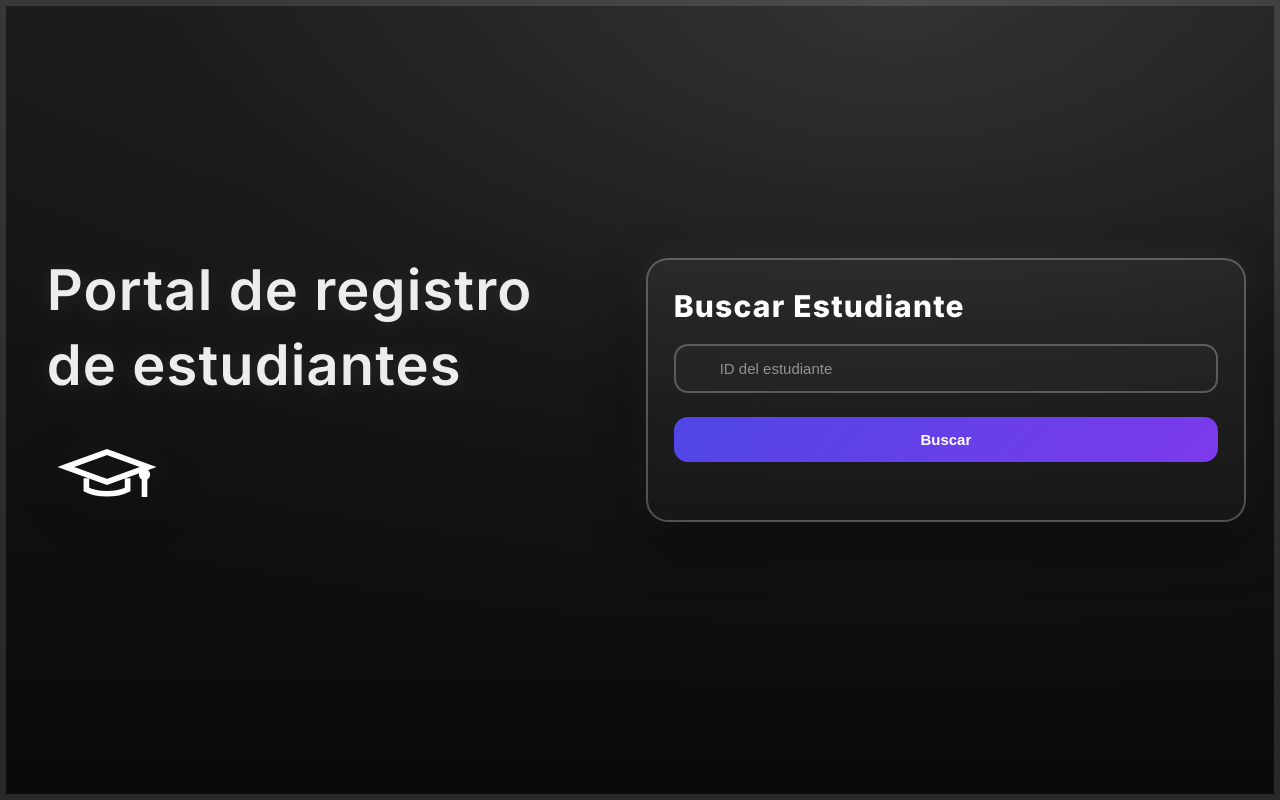
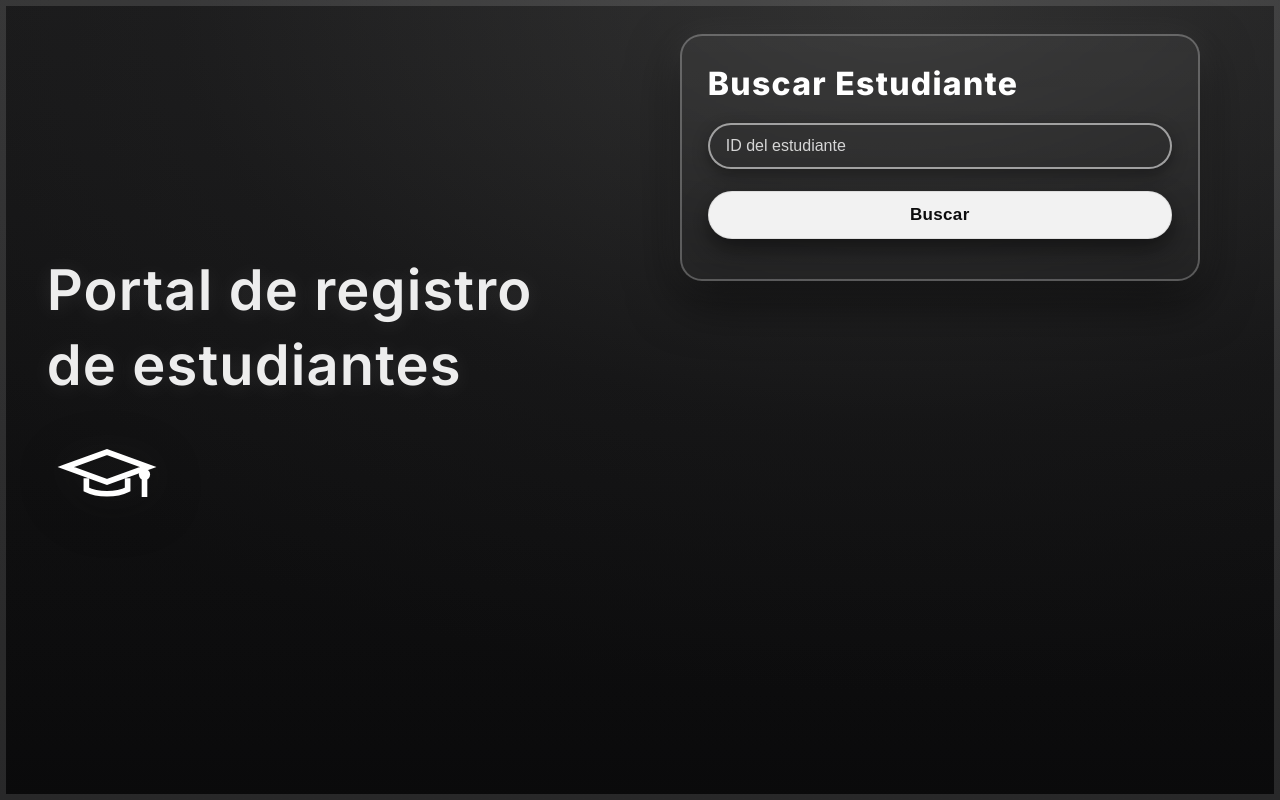
Before and after one commit to Juan-D15/CRUD_Estudiantes, a Django app: page /actualizar/ in a window 1280 px wide. Run offline with Django 5.2, Linux system fonts and the light colour scheme.

Commit message:
Cambios en el CSS

```diff
--- a/backend/static/css/actualizar.css
+++ b/backend/static/css/actualizar.css
@@ -1,4 +1,4 @@
-/* ===== Base / fondo ===== */
+/* ===== Fondo y tipografía (igual al home/registrar) ===== */
 * { box-sizing: border-box; }
 html, body { height: 100%; }
 body {
@@ -12,158 +12,108 @@ body {
               linear-gradient(180deg, rgba(255,255,255,0.06), rgba(0,0,0,0.2));
   background-blend-mode: screen, normal;
 }
-.frame { min-height: 100%; border: 6px solid rgba(255,255,255,0.12); padding: clamp(16px, 3vw, 28px); }
+.frame {
+  min-height: 100%;
+  border: 6px solid rgba(255,255,255,0.12);
+  padding: clamp(16px, 3vw, 28px);
+}
 
 /* ===== Layout ===== */
 .container {
   min-height: calc(100vh - clamp(16px, 3vw, 28px)*2 - 12px);
   display: grid;
-  grid-template-columns: 1fr 1.05fr;
-  gap: clamp(20px, 3.2vw, 40px);
-  align-items: center;
+  grid-template-columns: 1.05fr 1fr;
+  gap: clamp(24px, 4vw, 56px);
+  align-items: start;
 }
-.left { padding-left: clamp(8px, 1vw, 16px); }
+
+.left { padding-left: clamp(8px, 1vw, 16px); align-self: center; }
 .brand-text {
-  margin: 0 0 16px 0; font-weight: 600; letter-spacing: .02em;
-  font-size: clamp(28px, 4.8vw, 56px); color: rgba(255,255,255,0.92);
+  margin: 0 0 16px 0;
+  font-weight: 600;
+  letter-spacing: .02em;
+  font-size: clamp(28px, 4.8vw, 56px);
+  color: rgba(255,255,255,0.92);
   text-shadow: 0 2px 22px rgba(255,255,255,0.10);
 }
 .brand-logo {
   margin-top: clamp(10px, 2vw, 18px);
-  filter: drop-shadow(0 10px 26px rgba(0,0,0,.45)) drop-shadow(0 0 18px rgba(255,255,255,.06));
+  filter: drop-shadow(0 10px 26px rgba(0,0,0,.45))
+          drop-shadow(0 0 18px rgba(255,255,255,.06));
 }
 
-.right { width: 100%; }
+.right { width: 100%; display: grid; gap: 22px; }
 
-/* ===== Paneles ===== */
+/* Panel base */
 .panel {
   width: 100%;
+  max-width: 520px;
   padding: clamp(18px, 3vw, 28px);
-  margin-bottom: 20px;
   border-radius: 22px;
   background: linear-gradient(180deg, rgba(255,255,255,0.05), rgba(255,255,255,0.025));
-  box-shadow: inset 0 0 0 2px rgba(255,255,255,0.25), 0 20px 50px rgba(0,0,0,0.55), 0 0 34px rgba(255,255,255,0.08);
+  box-shadow:
+    inset 0 0 0 2px rgba(255,255,255,0.25),
+    0 20px 50px rgba(0,0,0,0.55),
+    0 0 34px rgba(255,255,255,0.08);
   backdrop-filter: blur(2px);
 }
-.panel-title { margin: 0 0 18px 0; font-size: clamp(22px, 2.8vw, 30px); font-weight: 800; letter-spacing: .04em; }
-
-/* ===== Formularios ===== */
-.field {
-  position: relative;
-  margin-bottom: 16px;
-}
-.field input {
-  width: 100%;
-  padding: 14px 16px 14px 44px;
-  border: 2px solid rgba(255,255,255,0.25);
-  border-radius: 14px;
-  background: rgba(255,255,255,0.02);
-  color: #fff;
-  font-size: 15px;
-  transition: border-color .2s ease, box-shadow .2s ease;
-}
-.field input:focus {
-  outline: none;
-  border-color: rgba(255,255,255,0.6);
-  box-shadow: 0 0 0 4px rgba(255,255,255,0.08);
-}
-.field input::placeholder {
-  color: rgba(255,255,255,0.5);
+.panel-title {
+  margin: 0 0 18px 0;
+  font-size: clamp(24px, 3vw, 32px);
+  font-weight: 800;
+  letter-spacing: .04em;
 }
 
-/* Iconos de campos */
-.field .icon {
-  position: absolute;
-  left: 14px;
-  top: 50%;
-  transform: translateY(-50%);
-  width: 20px;
-  height: 20px;
-  pointer-events: none;
+/* Campos estilo pill */
+.field { position: relative; margin-bottom: 16px; }
+.field input{
+  width:100%; border:none; outline:none; color:#fff; background:transparent;
+  padding:14px 54px 14px 18px; font-size:16px; border-radius:999px;
+  box-shadow: inset 0 0 0 2px rgba(255,255,255,0.55), 0 6px 16px rgba(0,0,0,0.35);
+  transition: box-shadow .18s ease, background .18s ease, filter .18s ease;
 }
-.field[data-field="id"] .icon::before {
-  content: "";
-}
-.field .icon::before {
-  display: block;
-  font-size: 16px;
-  opacity: 0.6;
+.field input::placeholder{ color:rgba(255,255,255,.8); }
+.panel:hover .field input{ filter:saturate(.9) brightness(.95); opacity:.9; }
+.field input:focus{
+  box-shadow: inset 0 0 0 2px rgba(255,255,255,0.95), 0 10px 28px rgba(0,0,0,0.55), 0 0 28px rgba(255,255,255,0.18);
+  filter:none; opacity:1;
 }
 
-/* Estados de error */
-.field.error input {
-  border-color: #ff5a5a;
-  box-shadow: 0 0 0 4px rgba(255,90,90,0.15);
-}
-.error {
-  display: block;
-  margin-top: 6px;
-  color: #ff9999;
-  font-size: 13px;
-  font-weight: 500;
+.field .icon{ position:absolute; right:14px; top:50%; transform:translateY(-50%); pointer-events:none; opacity:.95; }
+.field .icon svg{ width:24px; height:24px; }
+
+.error, .hint{ display:block; margin-top:6px; margin-left:12px; font-size:12px; line-height:1.3; }
+.error{ color:#ffb3b3; }
+.field.invalid input{
+  box-shadow: inset 0 0 0 2px rgba(255,120,120,0.9), 0 10px 26px rgba(0,0,0,0.55), 0 0 22px rgba(255,120,120,0.25);
 }
 
-/* ===== Botones ===== */
-.btn-primary {
-  width: 100%;
-  padding: 14px 20px;
-  border: none;
-  border-radius: 14px;
-  background: linear-gradient(135deg, #4f46e5 0%, #7c3aed 100%);
-  color: #fff;
-  font-size: 15px;
-  font-weight: 700;
-  cursor: pointer;
-  transition: transform .15s ease, box-shadow .15s ease;
-  margin-top: 8px;
+/* Botón blanco que invierte colores al hover */
+.btn-primary{
+  width:100%; border:none; border-radius:999px; padding:14px 20px; margin-top:6px;
+  font-size:17px; font-weight:700; letter-spacing:.02em; cursor:pointer;
+  color:#0c0c0d; background:#f2f2f2;
+  box-shadow: inset 0 0 0 1px rgba(0,0,0,0.08), 0 10px 24px rgba(0,0,0,0.5);
+  transition: all .18s ease;
 }
-.btn-primary:hover {
-  transform: translateY(-1px);
-  box-shadow: 0 8px 25px rgba(79,70,229,0.4);
-}
-.btn-primary:active {
-  transform: translateY(0);
+.btn-primary:hover, .btn-primary:focus-visible{
+  color:#fff; background:rgba(0,0,0,0.25);
+  box-shadow: inset 0 0 0 2px rgba(255,255,255,0.95), 0 18px 40px rgba(0,0,0,0.6), 0 0 32px rgba(255,255,255,0.20);
+  transform: translateY(-1px) scale(1.02); font-size:18px;
 }
 
-/* ===== Mensajes ===== */
-.msg {
-  margin: 12px 0 0 0;
-  padding: 10px 14px;
-  border-radius: 10px;
-  font-size: 14px;
-  font-weight: 500;
-  text-align: center;
-  transition: all .2s ease;
+/* mensajes */
+.msg{ margin-top:12px; text-align:center; font-size:14px; color:rgba(255,255,255,.9); }
+
+/* utilidades */
+.hidden{ display:none; }
+
+@media (max-width: 980px){
+  .container{ grid-template-columns:1fr; }
+  .left{ text-align:center; }
+  .brand-logo{ margin-inline:auto; }
+  .right{ justify-items:center; }
 }
-.msg.success {
-  background: rgba(34,197,94,0.15);
-  border: 1px solid rgba(34,197,94,0.3);
-  color: #86efac;
+@media (prefers-reduced-motion: reduce){
+  .btn-primary, .field input{ transition:none; }
 }
-.msg.error {
-  background: rgba(239,68,68,0.15);
-  border: 1px solid rgba(239,68,68,0.3);
-  color: #fca5a5;
-}
-
-/* ===== Estados de visibilidad ===== */
-.hidden {
-  display: none !important;
-}
-
-/* ===== Responsive ===== */
-@media (max-width: 980px) {
-  .container {
-    grid-template-columns: 1fr;
-    gap: 20px;
-  }
-  .left {
-    text-align: center;
-  }
-  .brand-logo {
-    margin-inline: auto;
-  }
-  .right {
-    justify-self: center;
-  }
-}
```
Also changed, not shown: backend/static/css/eliminar.css (line endings or trailing spaces).
